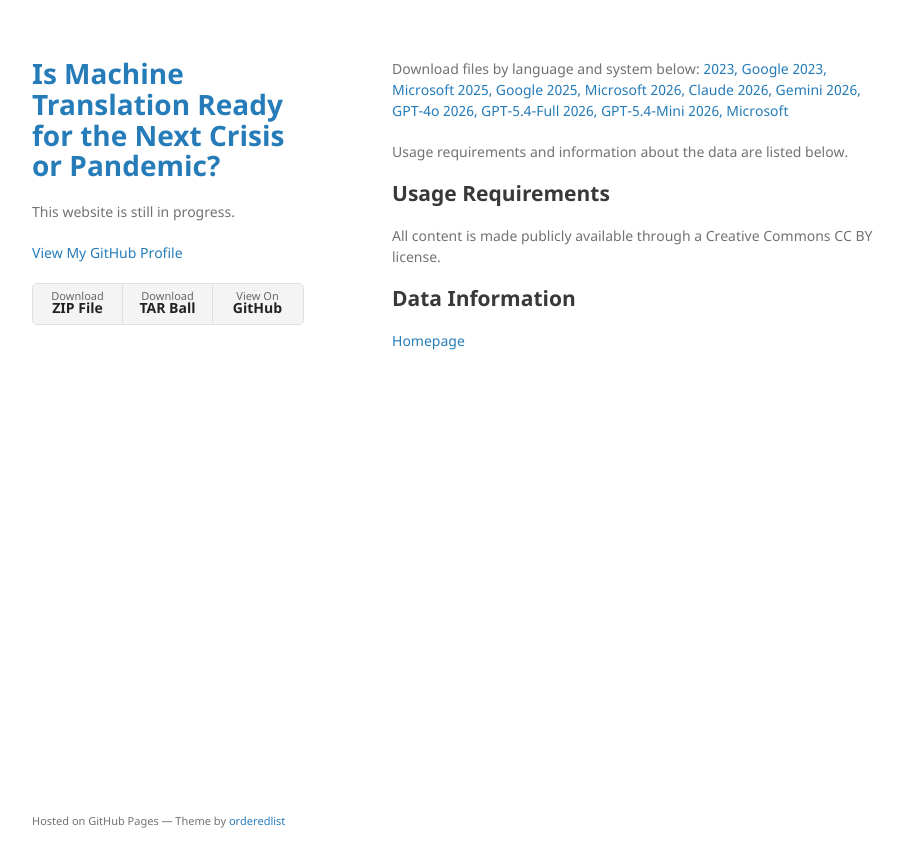
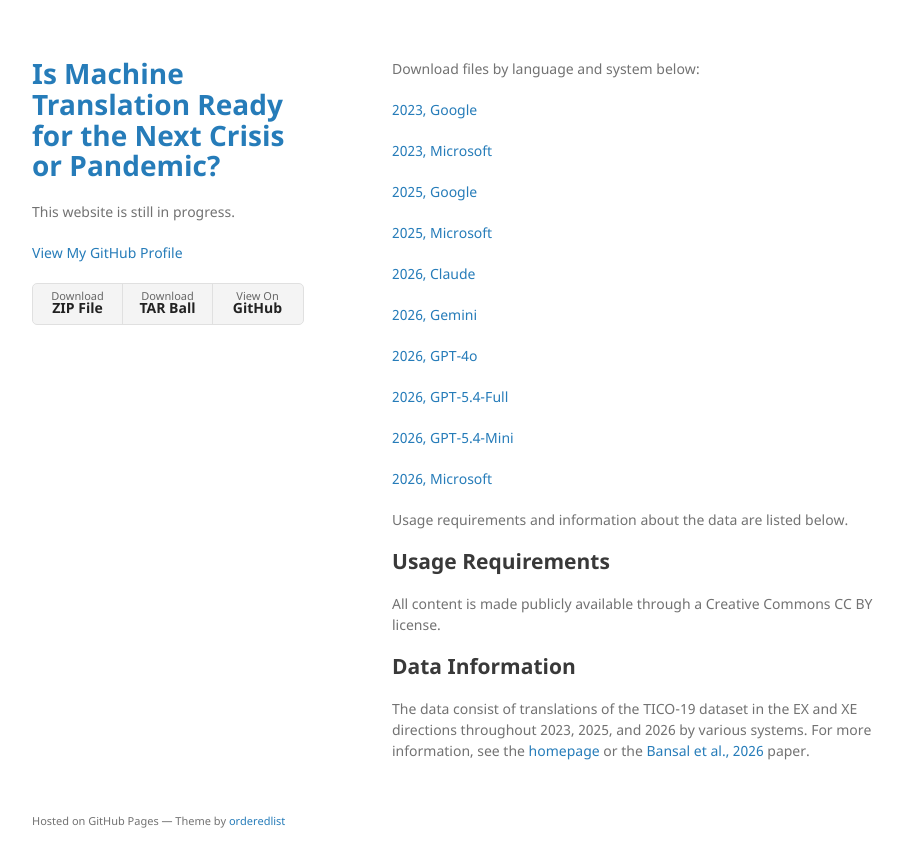
Before and after one commit to mt-crisis-ready/mt-crisis-ready.github.io, a Jekyll site: the page built from files.md, in a window 1280 px wide. Shown: the top 867 px of the page, without its empty margins (178-1082 px from the left). Built offline with Jekyll 4.4.1, drawn with Linux system fonts in a browser that asks for light colours.

Commit message:
Edited formatting and added file information

```diff
--- a/files.md
+++ b/files.md
@@ -5,15 +5,25 @@ description: Downloadable output translation files.
 ---
 
 Download files by language and system below:
+
 <a href="assets/downloadable/2023_Google.zip" download>2023, Google</a>
+
 <a href="assets/downloadable/2023_Google.zip" download>2023, Microsoft</a>
+
 <a href="assets/downloadable/2023_Google.zip" download>2025, Google</a>
+
 <a href="assets/downloadable/2023_Google.zip" download>2025, Microsoft</a>
+
 <a href="assets/downloadable/2023_Google.zip" download>2026, Claude</a>
+
 <a href="assets/downloadable/2023_Google.zip" download>2026, Gemini</a>
+
 <a href="assets/downloadable/2023_Google.zip" download>2026, GPT-4o</a>
+
 <a href="assets/downloadable/2023_Google.zip" download>2026, GPT-5.4-Full</a>
+
 <a href="assets/downloadable/2023_Google.zip" download>2026, GPT-5.4-Mini</a>
+
 <a href="assets/downloadable/2023_Google.zip" download>2026, Microsoft</a>
 
 Usage requirements and information about the data are listed below.
@@ -22,6 +32,4 @@ Usage requirements and information about the data are listed below.
 All content is made publicly available through a Creative Commons CC BY license.
 
 ## Data Information
-
-
-[Homepage](./)
+The data consist of translations of the TICO-19 dataset in the EX and XE directions throughout 2023, 2025, and 2026 by various systems. For more information, see the [homepage](./) or the [Bansal et al., 2026](https://arxiv.org/abs/2601.10082) paper.
```
